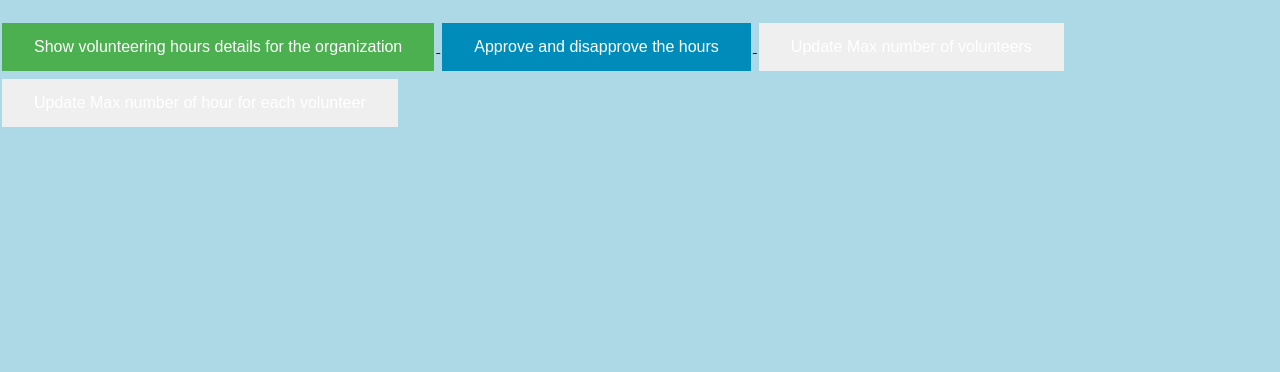
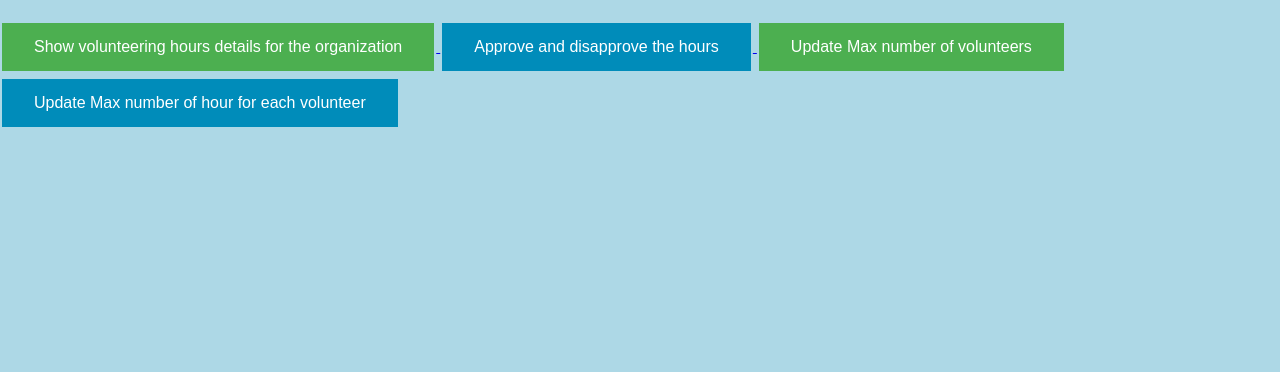
Before and after one commit to Project-Management-SCE/PM2022_TEAM_29, a Flask app: page /useror in a window 1280 px wide. Shown: the part 48-420 px from the top of the page. Run offline with Flask 2, Linux system fonts and the light colour scheme.

Commit message:
update_button_color

```diff
--- a/templates/organization.html
+++ b/templates/organization.html
@@ -80,10 +80,10 @@ body{
         <button class="button button2">Approve and disapprove the hours</button>
     </a>
     <a href='updateMaxVol'>
-      <button class="button button3">Update Max number of volunteers</button>
+      <button class="button button1">Update Max number of volunteers</button>
   </a>
   <a href='updateMaxHour'>
-    <button class="button button4">Update Max number of hour for each volunteer</button>
+    <button class="button button2">Update Max number of hour for each volunteer</button>
 </a>
 </body>
 
```
